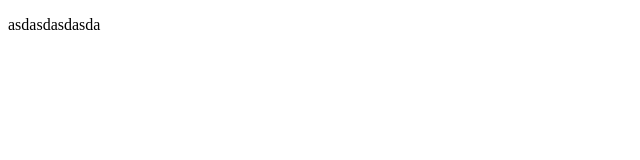
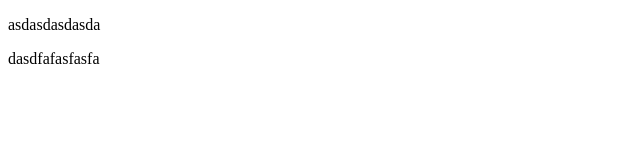
Before and after one commit to ValeriuSula/test, a plain HTML site: page index.html in a window 1280 px wide. Shown: the full height of the page, 0-640 px from the left. Drawn offline with Linux system fonts and the light colour scheme.

Commit message:
second commit

```diff
--- a/index.html
+++ b/index.html
@@ -5,5 +5,6 @@
 </head>
 <body>
 <p>asdasdasdasda</p>
+<p>dasdfafasfasfa</p>
 </body>
 </html>
```
